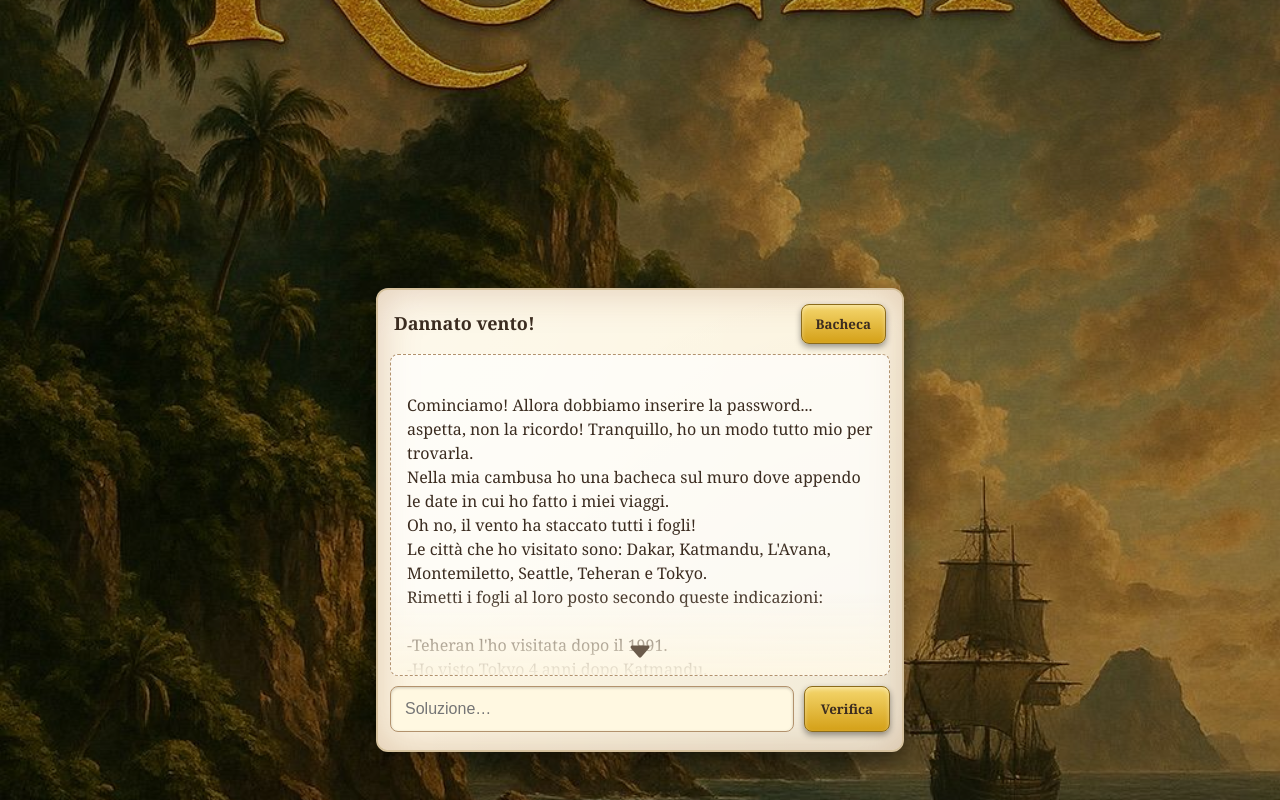
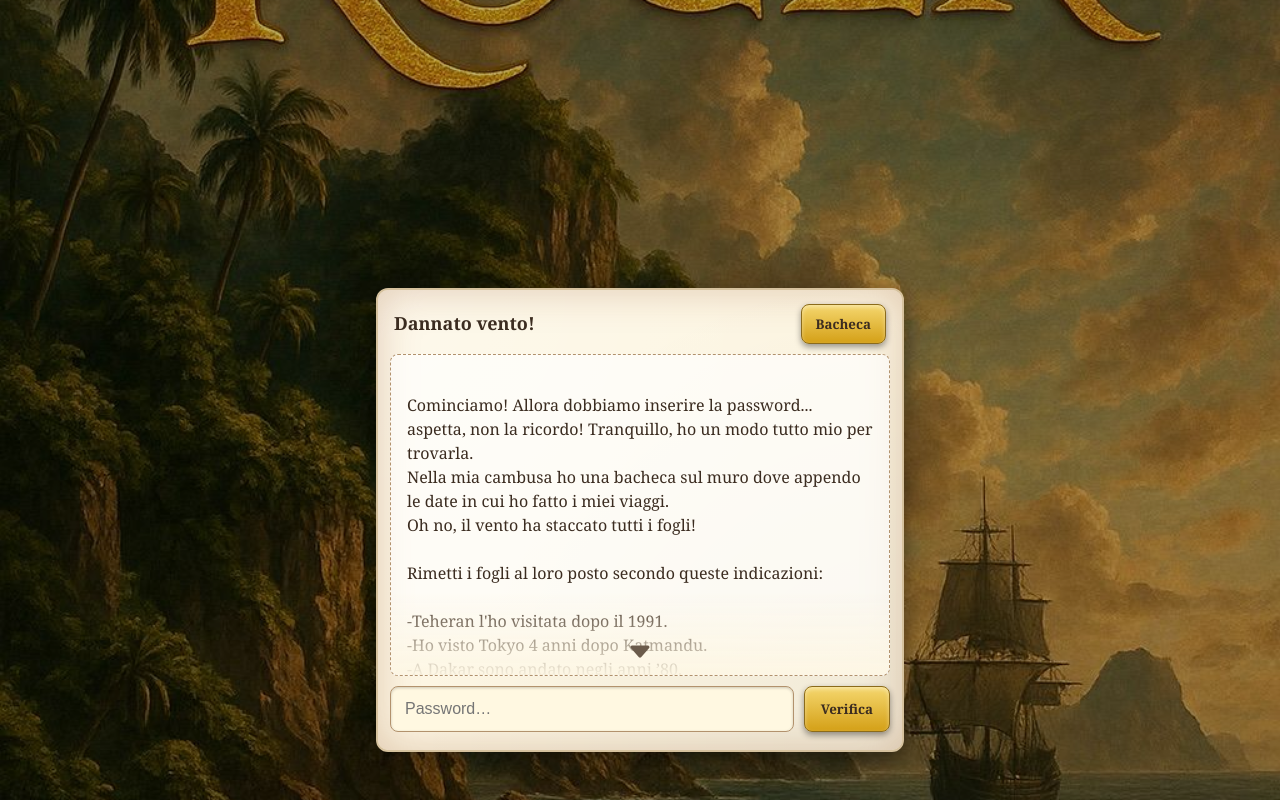
Before and after one commit to Dailong90/Jolly-Roger, a plain HTML site: page porta6ui.html in a window 1280 px wide. Drawn offline with nearby package versions, Linux system fonts and the light colour scheme.

Commit message:
Modificato testo enigma

```diff
--- a/porta6ui.html
+++ b/porta6ui.html
@@ -152,7 +152,7 @@
 Cominciamo! Allora dobbiamo inserire la password... aspetta, non la ricordo! Tranquillo, ho un modo tutto mio per trovarla.
 Nella mia cambusa ho una bacheca sul muro dove appendo le date in cui ho fatto i miei viaggi.
 Oh no, il vento ha staccato tutti i fogli!
-Le città che ho visitato sono: Dakar, Katmandu, L'Avana, Montemiletto, Seattle, Teheran e Tokyo.
+<!-- Le città che ho visitato sono: Dakar, Katmandu, L'Avana, Montemiletto, Seattle, Teheran e Tokyo.  -->
 Rimetti i fogli al loro posto secondo queste indicazioni:
 
 -Teheran l'ho visitata dopo il 1991.
@@ -169,7 +169,7 @@ Rimetti i fogli al loro posto secondo queste indicazioni:
        <!-- Soluzione  -->
       <form id="solveForm" autocomplete="off">
         <div class="field">
-          <input id="answer" name="answer" type="text" placeholder="Soluzione…" required />
+          <input id="answer" name="answer" type="text" placeholder="Password…" required />
           <button id="btnCheck" type="submit">Verifica</button>
         </div>
         <div id="feedback" class="feedback" aria-live="polite"></div>
```
